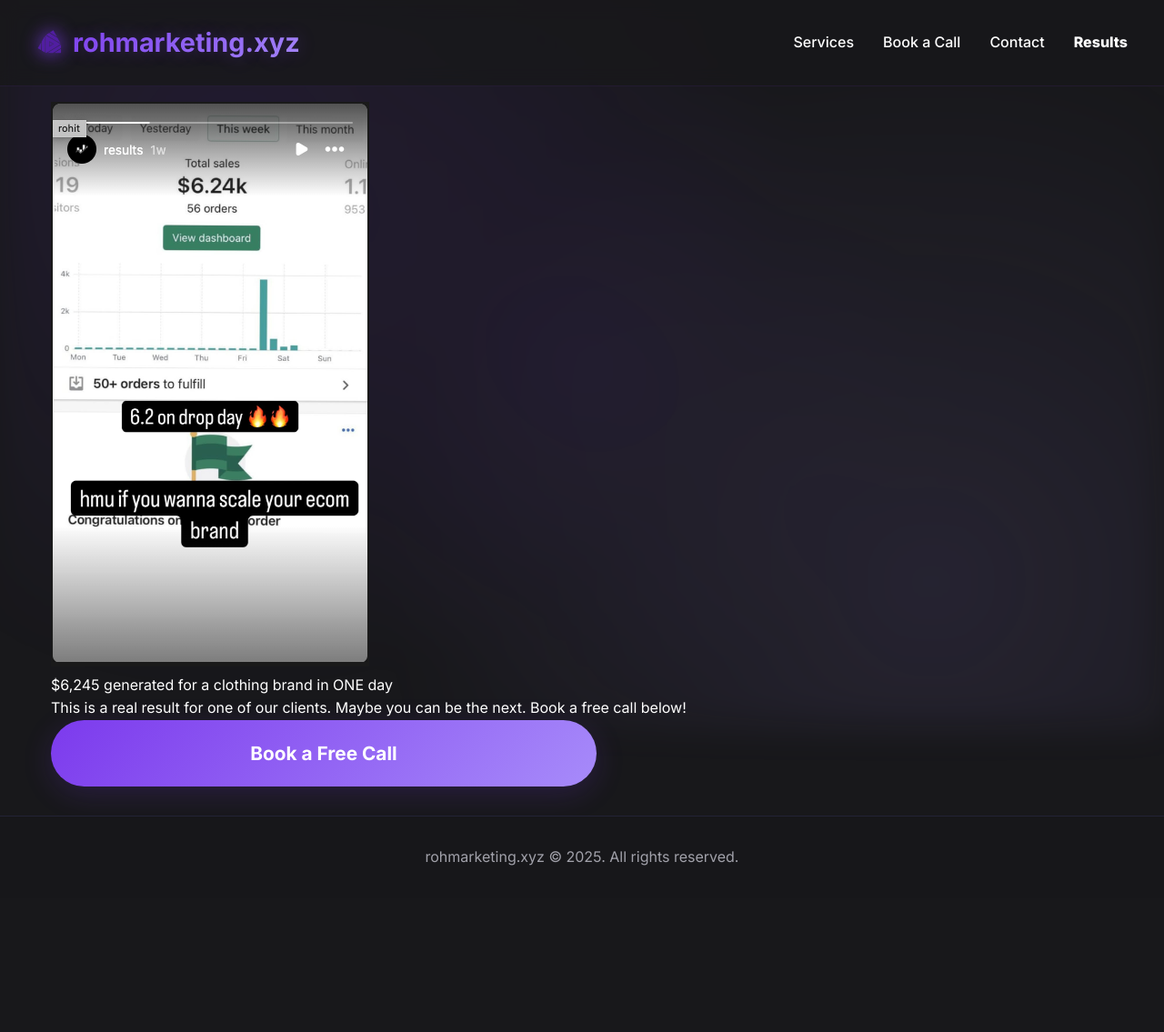
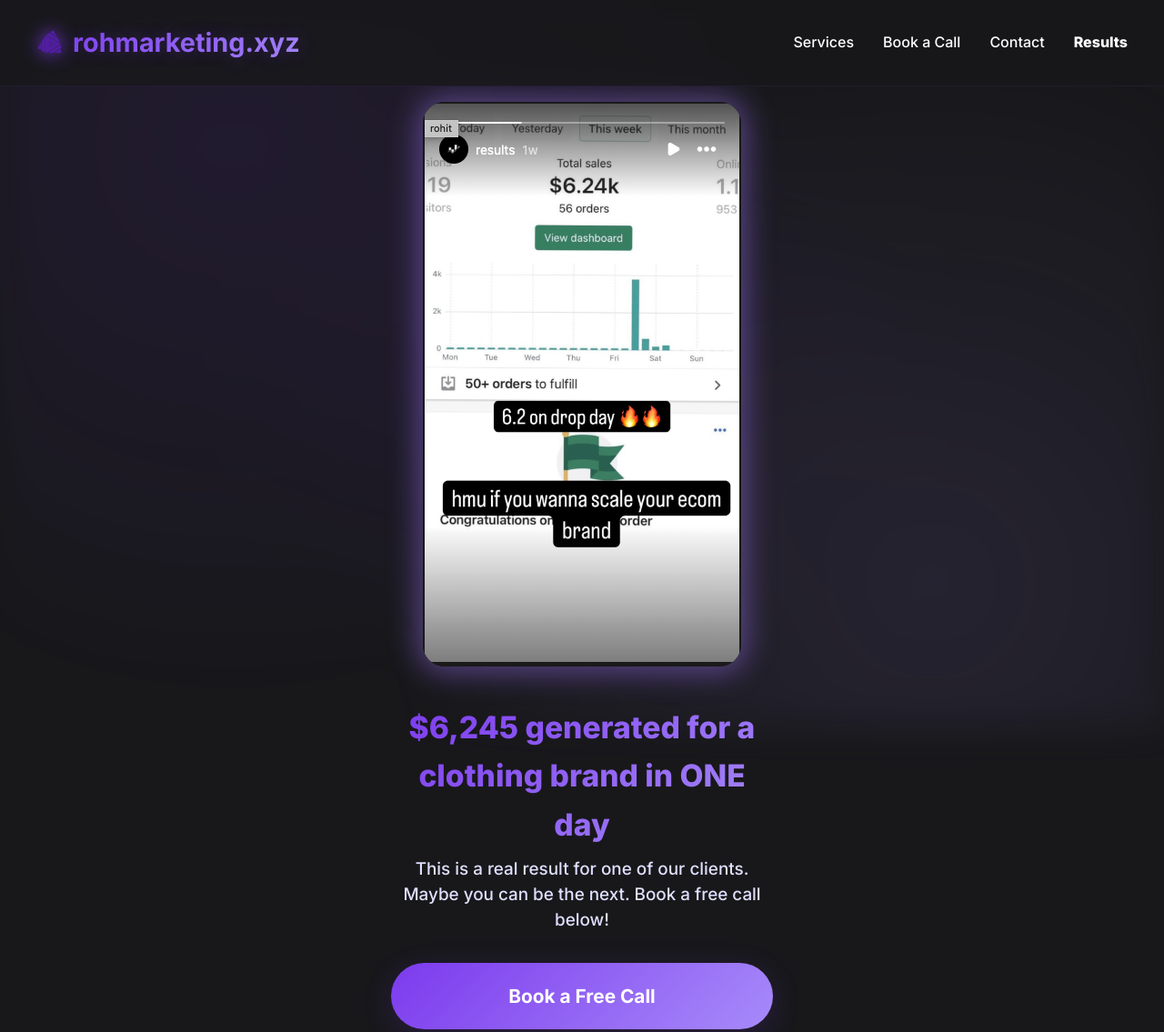
Before and after one commit to AXION-AUTOMATION/r, a plain HTML site: page results.html in a window 1280 px wide. Shown: the top 1135 px of the page at 91% size. Before the commit the page ends 988 px from the top, so only its background shows below. Drawn offline with Linux system fonts and the light colour scheme.

Commit message:
Add files via upload

```diff
--- a/results.html
+++ b/results.html
@@ -25,15 +25,19 @@
             </div>
         </nav>
     </header>
-    <main style="max-width:1200px;margin:0 auto;padding:7rem 1rem 2rem 1rem;">
-        <section class="results-hero fade-in">
-            <div class="results-image-card">
-                <img src="/1.png" alt="Client Result Screenshot">
+    <main style="max-width: 1200px; margin: 0 auto; padding: 7rem 1rem 2rem 1rem;">
+        <section class="results-hero" style="display: flex; flex-direction: column; align-items: center; justify-content: center; text-align: center;">
+            <div class="results-image-card" style="margin-bottom: 2rem;">
+                <img src="/1.png" alt="Client Result Screenshot" style="max-width: 350px; width: 100%; height: auto; border-radius: 1.5rem; box-shadow: 0 0 32px 8px #a78bfa55, 0 4px 32px rgba(124,58,237,0.18); background: #222;">
             </div>
-            <div class="results-text">
-                <div class="results-headline">$6,245 generated for a clothing brand in ONE day</div>
-                <div class="results-desc">This is a real result for one of our clients. Maybe you can be the next. Book a free call below!</div>
-                <a href="/index.html#calendly-embed" class="results-cta-button" onclick="window.location='/index.html#calendly-embed'">Book a Free Call</a>
+            <div class="results-text" style="max-width: 420px;">
+                <div class="results-headline" style="font-size: 2.1rem; font-weight: 900; background: var(--gradient); -webkit-background-clip: text; -webkit-text-fill-color: transparent; margin-bottom: 0.5rem;">
+                    $6,245 generated for a clothing brand in ONE day
+                </div>
+                <div class="results-desc" style="font-size: 1.18rem; color: #e0e0ff; font-weight: 500; line-height: 1.5; margin-bottom: 2rem;">
+                    This is a real result for one of our clients. Maybe you can be the next. Book a free call below!
+                </div>
+                <a href="/index.html#calendly-embed" class="results-cta-button" style="margin: 0 auto; display: inline-block; min-width: 250px;" onclick="window.location='/index.html#calendly-embed'">Book a Free Call</a>
             </div>
         </section>
     </main>
```
